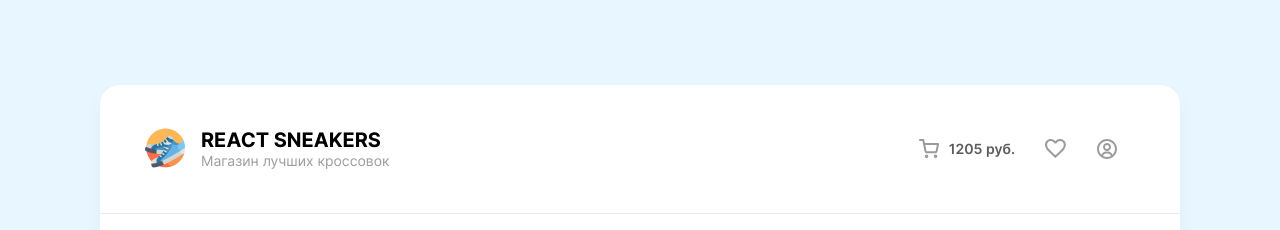
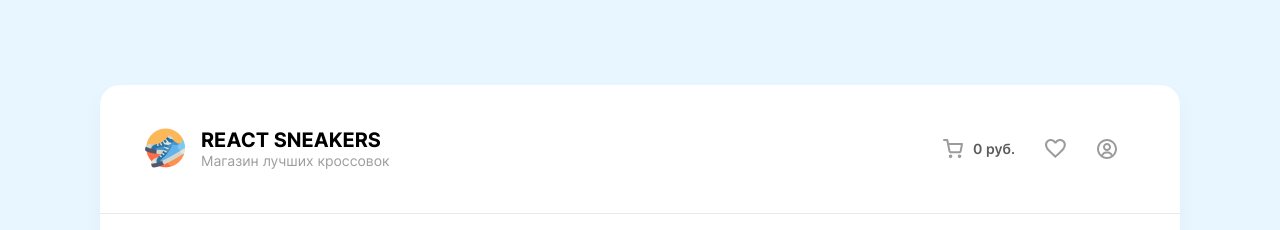
Before and after one commit to KazimirS46/react_sneakers, a React (Create React App) app: page / in a window 1280 px wide. Shown: the top 230 px of the page. Built offline with nearby package versions, Linux system fonts and the light colour scheme; no server answers.

Commit message:
calculator done

```diff
--- a/src/components/Header/index.jsx
+++ b/src/components/Header/index.jsx
@@ -13,7 +13,10 @@ import styles from './Header.module.scss';
 import { AppContext } from '../../context';
 
 export function Header() {
-  const { openCart, modal } = useContext(AppContext);
+  const { cartProducts, openCart, modal } = useContext(AppContext);
+  const totalPrice = cartProducts.reduce((sum, obj) => obj.price + sum, 0);
+
+  console.log();
 
   return (
     <>
@@ -37,7 +40,7 @@ export function Header() {
                   alt="Cart link"
                   className={styles.cartLinkImg}
                 />
-                <p>1205 руб.</p>
+                <p>{totalPrice} руб.</p>
               </a>
             </li>
             <li>
--- a/src/components/ModalCart/ProductList/index.jsx
+++ b/src/components/ModalCart/ProductList/index.jsx
@@ -8,17 +8,17 @@ import { AppContext } from '../../../context';
 // нужно сделать компонент карточки товара в корзине
 
 export function ProductList({ order, loading }) {
-  console.log('Render ProductList');
+  const { cartProducts, deleteCartProduct } = useContext(AppContext);
+  const totalPrice = cartProducts.reduce((sum, obj) => obj.price + sum, 0);
 
   const staticData = {
     mainTitle: 'Корзина',
     footerTitle: 'Итого:',
-    cartAmount: `${'21 498'} руб.`,
+    cartAmount: `${totalPrice} руб.`,
     cartTax: 'Налог 5%: ',
-    amountTax: `${'1074'} руб. `,
+    amountTax: `${(totalPrice * 0.05).toFixed(0)} руб. `,
     buttonTitle: 'Оформить заказ ',
   };
-  const { cartProducts, deleteCartProduct } = useContext(AppContext);
 
   return (
     <>
--- a/src/components/Products/index.jsx
+++ b/src/components/Products/index.jsx
@@ -39,6 +39,7 @@ export function Products() {
   };
 
   const renderCards = () => {
+    console.log(cartProducts);
     return products
       .filter((productItem) =>
         productItem.name.toLowerCase().includes(searchValue.toLowerCase())
--- a/src/pages/Favorites/index.jsx
+++ b/src/pages/Favorites/index.jsx
@@ -15,7 +15,7 @@ const staticData = {
 };
 
 export function Favorites() {
-  const { favorites } = useContext(AppContext);
+  const { favorites, cartProducts } = useContext(AppContext);
 
   const favoritesList = () => {
     return (
@@ -32,7 +32,14 @@ export function Favorites() {
         </div>
         <ul className={styles.favoritesCards}>
           {favorites.map((favorite) => (
-            <Product key={favorite.id} product={favorite} inFavorites={true} />
+            <Product
+              key={favorite.id}
+              product={favorite}
+              inFavorites={true}
+              inCart={cartProducts.some(
+                (i) => Number(i.productID) === Number(favorite.productID)
+              )}
+            />
           ))}
         </ul>
       </>
```
